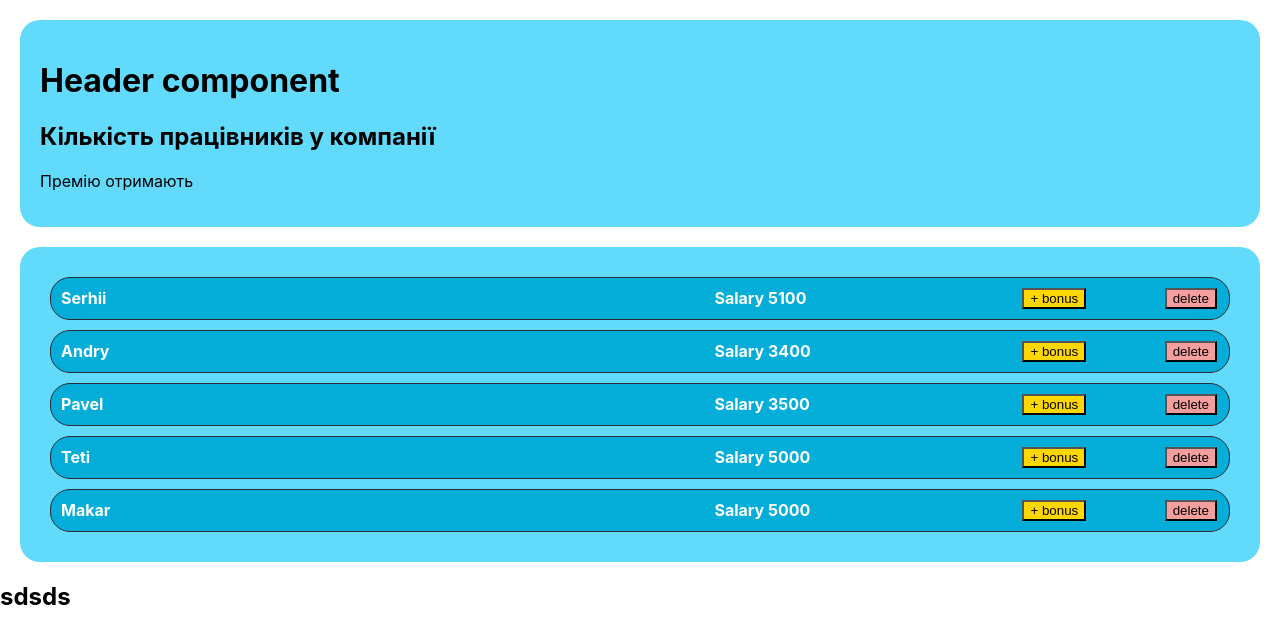
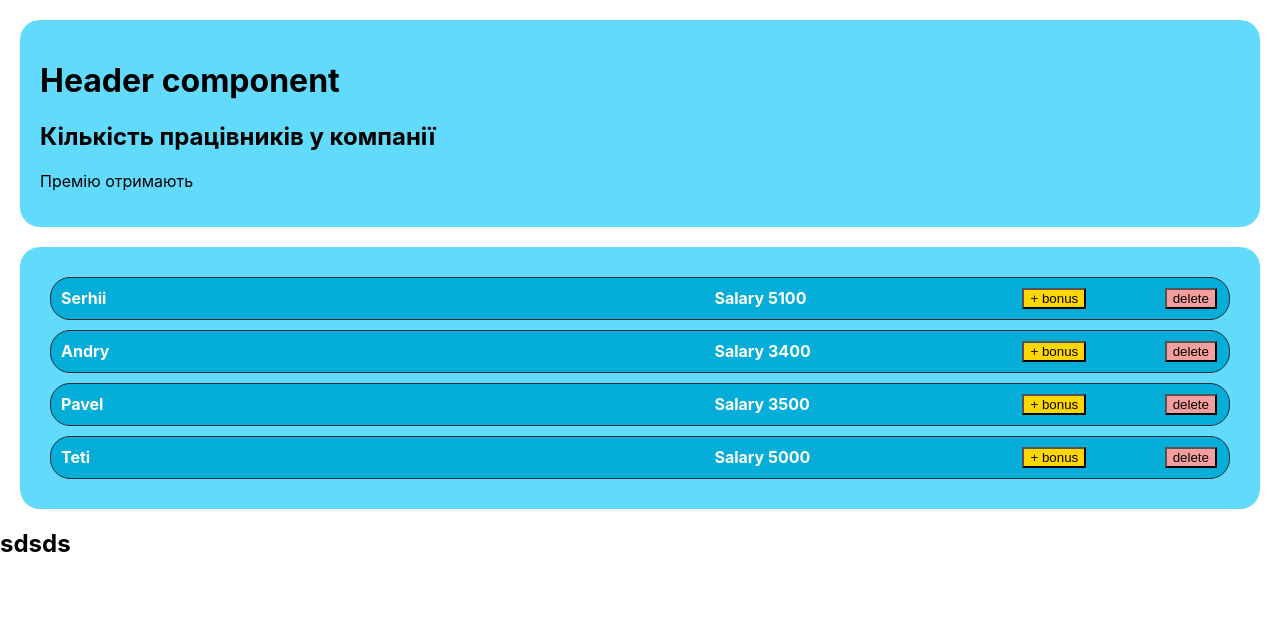
Before and after one commit to SerhiiHavryliuk/react-pet-employee-app, a React (Create React App) app: page / in a window 1280 px wide. Shown: the top 644 px of the page. Built offline with nearby package versions, Linux system fonts and the light colour scheme.

Commit message:
add emploees from files

```diff
--- a/src/components/List/index.js
+++ b/src/components/List/index.js
@@ -1,16 +1,10 @@
 import React from "react";
 import './style.css'
 import ListItem from "../ListItem";
+import {dataEmp} from '../../dataEmploees'
 
 class List extends React.Component {
     render() {
-        const dataEmp = [
-            {id: 1, name: 'Serhii', salary:'5100', isBonus: true },
-            {id: 1, name: 'Andry', salary:'3400', isBonus: false },
-            {id: 1, name: 'Pavel', salary:'3500', isBonus: true },
-            {id: 1, name: 'Teti', salary:'5000', isBonus: true },
-            {id: 1, name: 'Makar', salary:'5000', isBonus: true },
-        ]
         return (
             <div data= {dataEmp} className='listWrap'>
                 {dataEmp.map(item => (
--- /dev/null
+++ b/src/dataEmploees.js
@@ -0,0 +1,6 @@
+export const dataEmp = [
+  {id: 1, name: 'Serhii', salary:'5100', isBonus: true },
+  {id: 1, name: 'Andry', salary:'3400', isBonus: false },
+  {id: 1, name: 'Pavel', salary:'3500', isBonus: true },
+  {id: 1, name: 'Teti', salary:'5000', isBonus: true },
+]
```
